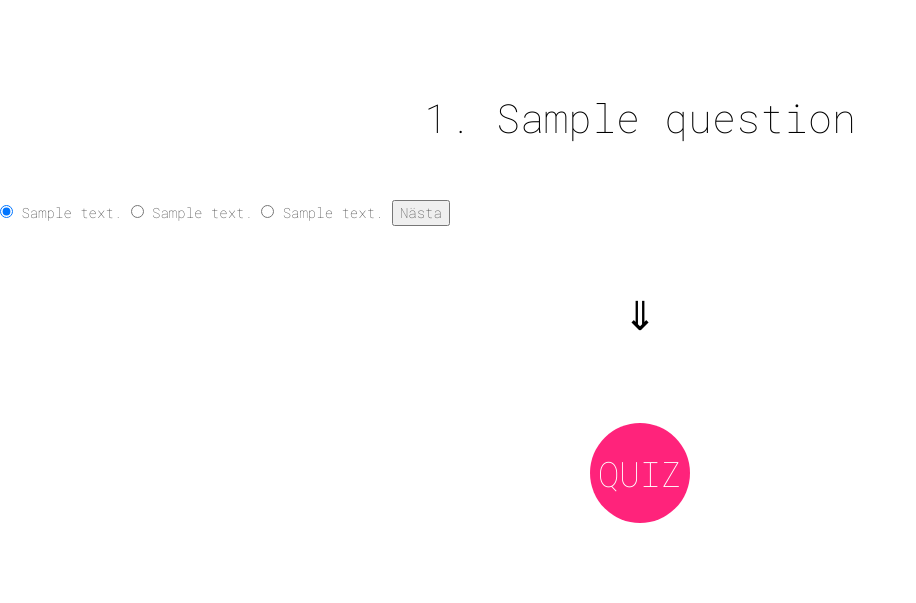
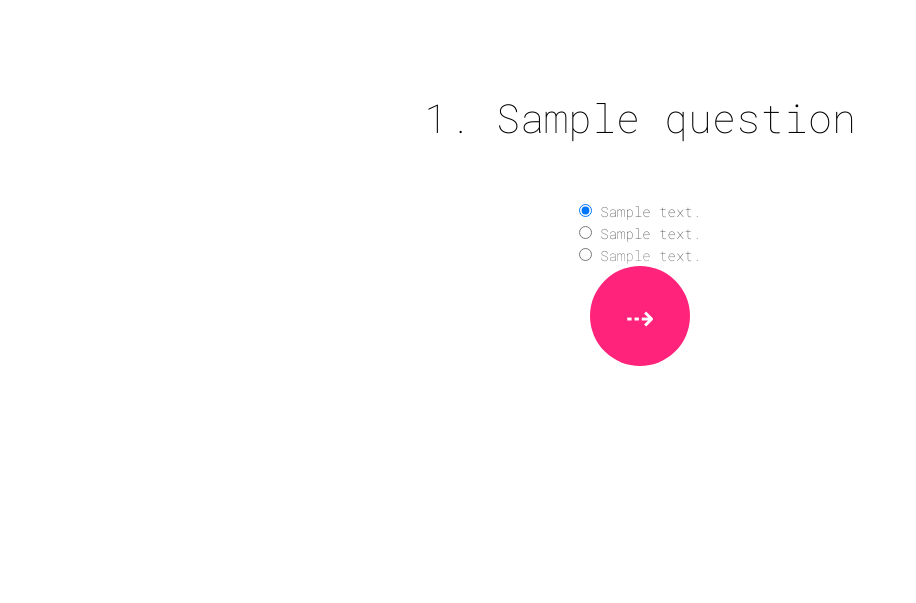
Before and after one commit to nikkipikki/quizproject, a Django app: page /quiz/1/question/1/ in a window 1280 px wide. Shown: the part 248-851 px from the top of the page, without its empty margins (0-916 px from the left). After the commit the page ends 614 px from the top, so only its background shows below. Run offline with Django 3.2, Linux system fonts and the light colour scheme; tables that the repository leaves empty hold one stand-in row (values such as "Sample post"); some libraries are stand-ins or nearby versions.

Commit message:
done for today

```diff
--- a/quiz/templates/question.html
+++ b/quiz/templates/question.html
@@ -17,20 +17,11 @@
 	<div class="columns2">
 	<form action="{% url "answer_page" quiz.quiz_number question_number %}" method="post">
 			 {% csrf_token %}
-			<input type="radio" name="answer" value="1" checked> {{ answer1 }}
-			<input type="radio" name="answer" value="2"> {{ answer2 }}
-			<input type="radio" name="answer" value="3"> {{ answer3 }}
-			<button type="submit">Nästa</button>
+			<input class="columnsquestions" type="radio" name="answer" value="1" checked> {{ answer1 }} <br>
+			<input class="columnsquestions" type="radio" name="answer" value="2"> {{ answer2 }} <br>
+			<input class="columnsquestions" type="radio" name="answer" value="3"> {{ answer3 }} <br>
+			<input type="submit" value="&#8674;" class="input-search2 input-search3">
 	</form>
-	</div>
-	<div class="columns3">
-			<P class="column-color3"> <span style="color: #000000">&dArr;</span>
-			</P>
-	</div>
-	<div class="button2">
-   	 	<a href="{% url 'completed_page' quiz_number %}">
-		<input type="submit" value="QUIZ" class="input-search2 input-search3">
-		</a>
 	</div>
     <script src="https://ajax.googleapis.com/ajax/libs/jquery/1.12.4/jquery.min.js"></script>
     <script src="js/bootstrap.min.js"></script>
--- a/quiz/templates/results.html
+++ b/quiz/templates/results.html
@@ -10,7 +10,7 @@
 	</head>
 	<body>
 	<div class="header-container2">
-		<h1> SV<span style="color: #FF237B">&#9792;</span>R
+		<h1> YEAY<span style="color: #FF237B">&#9792;</span>R
 		</h1>
 	</div>
 		<h1>Du är klar och fick {{ correct }} av {{ total }}</h1>
@@ -24,7 +24,7 @@
 	</div>
 	<div class="button2">
    	 	<a href="{% url 'start_page' %}">
-		<input type="submit" value="QUIZ" class="input-search2 input-search3">
+		<input type="submit" value="&#8634;" class="input-search2 input-search3">
 		</a>
 	</div>
     <script src="https://ajax.googleapis.com/ajax/libs/jquery/1.12.4/jquery.min.js"></script>
--- a/quiz/templates/start.html
+++ b/quiz/templates/start.html
@@ -18,7 +18,7 @@
 	<div class="quiz-container">
 	<div class="buttons">
 	   	 	<a href="{% url 'quiz_page' quiz.quiz_number %}">
-			<input type="submit" value="&#9792;" class="input-search input-search1">
+			<input type="submit" value="&#9792;&#9794;" class="input-search input-search1">
 			</a>
 		</div>
 		<div class="columns">
--- a/quiz/views.py
+++ b/quiz/views.py
@@ -31,16 +31,21 @@ def question(request, quiz_number, question_number):
 	}
 	return render(request, "question.html", context)
 
-
 def completed(request, quiz_number):
+	quiz = Quiz.objects.get(quiz_number=quiz_number)
+	questions = list(quiz.questions.all())
+	saved_answers = request.session.get(str(quiz_number), {})
+	num_correct_answers = 0
+	for question_number, answer in saved_answers.items():
+		correct_answer = questions[int(question_number) - 1].correct
+		if correct_answer == answer:
+			num_correct_answers = num_correct_answers + 1
+	num_questions = quiz.questions.count()
 	context = {
-	    	"correct": 12,
-	    	"total": 20,
-		"quiz_number": quiz_number,
+		"correct": num_correct_answers,
+		"total": num_questions,
 	}
 	return render(request, "results.html", context)
-
-
 
 
 def answer(request, quiz_number, question_number):
--- a/static/styles.css
+++ b/static/styles.css
@@ -92,11 +92,16 @@ a, a:visited, a:active, a:hover {
 }
 
 .columns2 {
-	float:left;
-	width:100%;
 	background-color: #ffffff;
-	display: block;
 	padding-top: 50px;
+	text-align: center;
+
+}
+
+.columnsquestions {
+	background-color: #ffffff;
+	padding-top: 50px;
+	text-align: left;
 
 }
 
@@ -181,6 +186,8 @@ a, a:visited, a:active, a:hover {
         box-shadow: 0px 0px 30px #ffffff;
         text-align: center;
         font-size: 35px;
+      	margin-top: 50px;
+      	display: inline-block;
 }
 
 .input-search3:hover {
```
